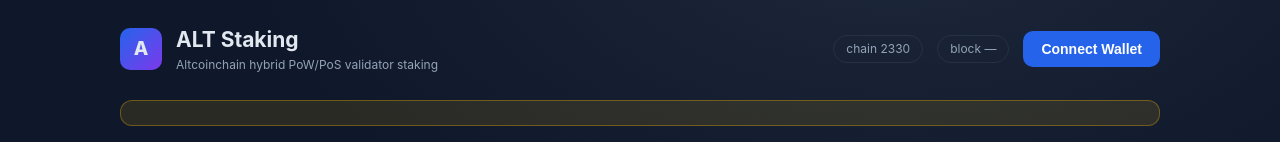
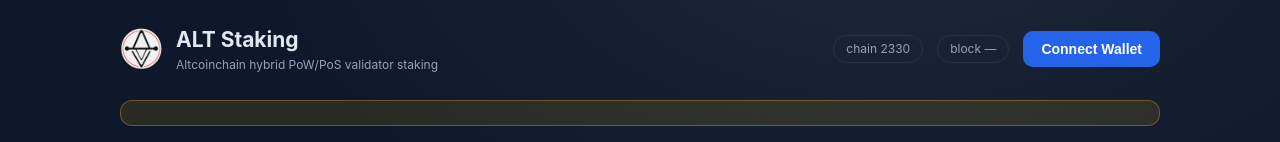
Before and after one commit to Altcoinchain/staking, a plain HTML site: page index.html in a window 1280 px wide. Shown: the top 142 px of the page. Drawn offline with Linux system fonts and the light colour scheme; no server answers.

Commit message:
Use the official Altcoinchain logo in the header and favicon
Replaces the placeholder gradient tile with the letter A. Logo committed to the
repo rather than hot-linked so the page does not break if the avatar URL
changes.

```diff
--- a/index.html
+++ b/index.html
@@ -4,6 +4,7 @@
 <meta charset="utf-8">
 <meta name="viewport" content="width=device-width, initial-scale=1">
 <title>ALT Staking — Altcoinchain Validator Staking</title>
+<link rel="icon" type="image/png" href="logo.png">
 <style>
   :root {
     --bg: #0f172a; --panel: rgba(30,41,59,.55); --panel-line: rgba(51,65,85,.5);
@@ -18,8 +19,7 @@
   }
   .wrap { max-width: 1080px; margin: 0 auto; padding: 24px 20px 60px; }
   header { display: flex; align-items: center; gap: 14px; flex-wrap: wrap; margin-bottom: 26px; }
-  .logo { width: 42px; height: 42px; border-radius: 10px; background: linear-gradient(135deg, var(--blue), #7c3aed);
-          display: flex; align-items: center; justify-content: center; font-weight: 800; font-size: 19px; }
+  .logo { width: 42px; height: 42px; border-radius: 50%; display: block; flex-shrink: 0; }
   h1 { font-size: 21px; }  h1 small { display: block; font-size: 12px; color: var(--dim); font-weight: 400; }
   .spacer { flex: 1; }
   .btn { background: var(--blue); border: 0; color: #fff; padding: 10px 18px; border-radius: 10px;
@@ -63,7 +63,7 @@
 <body>
 <div class="wrap">
   <header>
-    <div class="logo">A</div>
+    <img class="logo" src="logo.png" alt="Altcoinchain" width="42" height="42">
     <h1>ALT Staking <small>Altcoinchain hybrid PoW/PoS validator staking</small></h1>
     <div class="spacer"></div>
     <span class="pill" id="netPill">chain 2330</span>
```
Also changed, not shown: logo.png (added).
